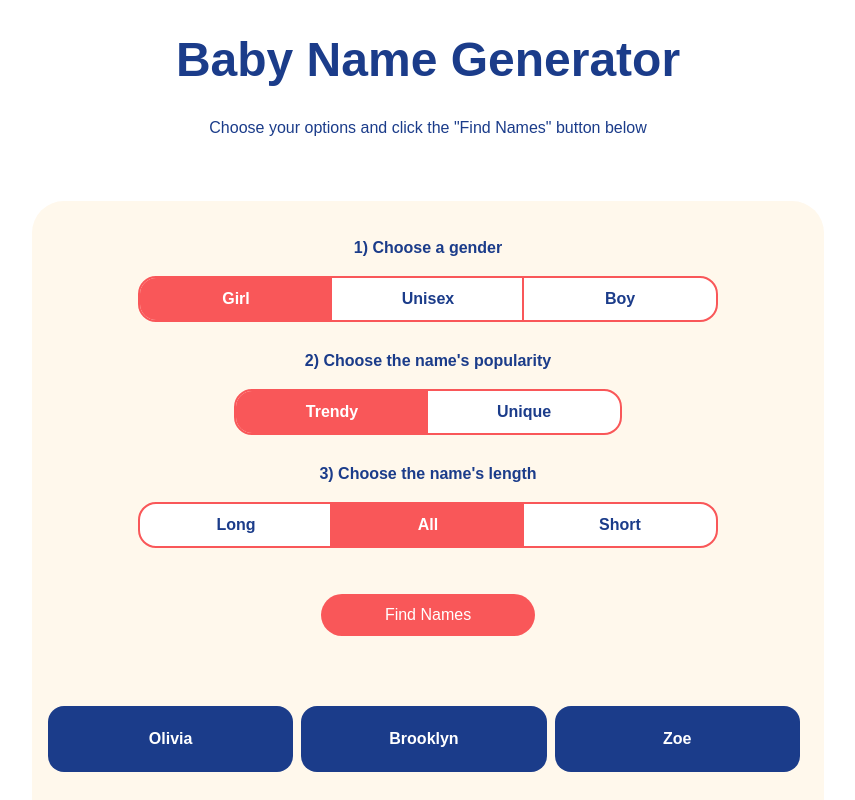
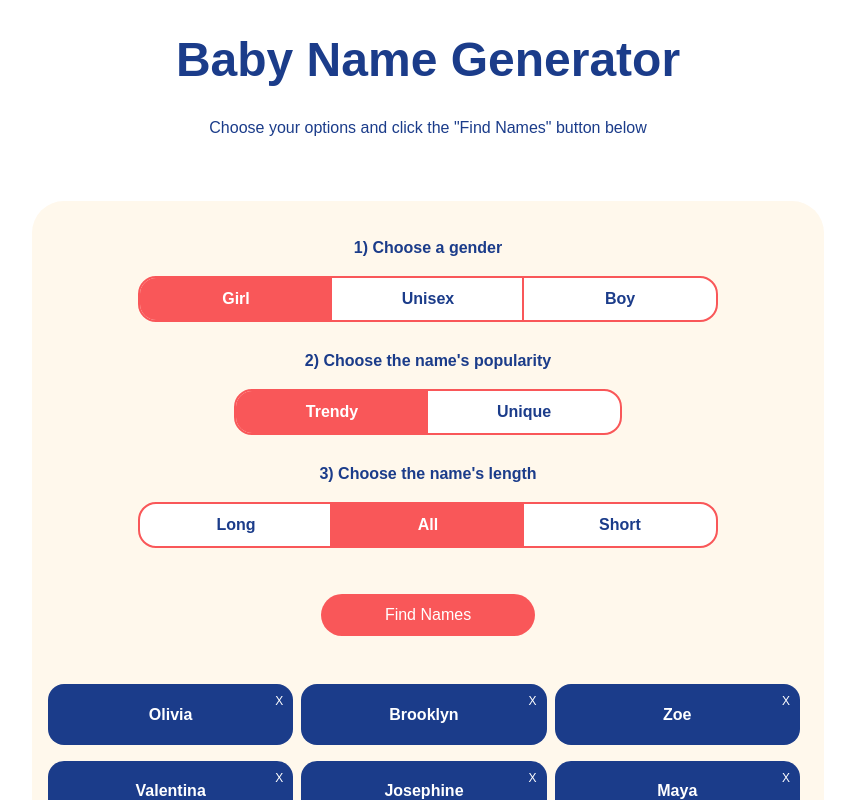
Before and after one commit to rodolfo-santos/baby_name_generator, a Nuxt app: page / in a window 1280 px wide. Both pictures are taken after a click on the button "Find Names". Shown: the top 800 px of the page, without its empty margins (212-1067 px from the left). Built offline with nearby package versions, Linux system fonts and the light colour scheme.

Commit message:
✨ remove card featuare

```diff
--- /dev/null
+++ b/components/Card/Name.vue
@@ -0,0 +1,43 @@
+<script lang="ts" setup>
+interface IProps {
+  name: string;
+  index: number;
+}
+
+const props = defineProps<IProps>();
+const emit = defineEmits(['remove']);
+
+function removeName() {
+  emit('remove', props.index);
+}
+</script>
+
+<template>
+  <div class="card">
+    <h4>
+      {{ props.name }}
+    </h4>
+    <div @click="removeName">X</div>
+  </div>
+</template>
+
+<style>
+.card {
+  min-width: 32.28%;
+  background: #1b3c8a;
+  color: #fff;
+  border-radius: 1rem;
+  margin-right: 0.5rem;
+  margin-bottom: 1rem;
+  position: relative;
+}
+
+.card div {
+  position: absolute;
+  top: 10px;
+  right: 10px;
+  cursor: pointer;
+  color: #fff;
+  font-size: 0.75em;
+}
+</style>
--- a/pages/index.vue
+++ b/pages/index.vue
@@ -31,9 +31,9 @@ const optionsArray = [
   }
 ];
 
-const selectedNames = ref<String[]>([]);
+const selectedNames = ref<string[]>([]);
 
-const computeSelectedNames = () => {
+function computeSelectedNames() {
   const filteredNames = names
     .filter((name) => name.gender === options.gender)
     .filter((name) => name.popularity === options.popularity)
@@ -43,7 +43,13 @@ const computeSelectedNames = () => {
     });
 
   selectedNames.value = filteredNames.map((name) => name.name);
-};
+}
+
+function removeName(index: number) {
+  const filteredNames = [...selectedNames.value];
+  filteredNames.splice(index, 1);
+  selectedNames.value = filteredNames;
+}
 </script>
 
 <template>
@@ -54,10 +60,12 @@ const computeSelectedNames = () => {
       <Option v-for="option in optionsArray" :key="option.category" :option="option" :options="options" />
       <button class="primary" @click="computeSelectedNames">Find Names</button>
       <div class="cards-container">
-        <h4 v-for="name in selectedNames" class="card">
-          {{ name }}
-        </h4>
-        <p></p>
+        <CardName
+          v-for="(name, index) in selectedNames"
+          :key="name"
+          :name="name"
+          :index="index"
+          @remove="() => removeName(index)" />
       </div>
     </div>
   </div>
@@ -85,6 +93,12 @@ h1 {
   margin-top: 4rem;
 }
 
+.cards-container {
+  display: flex;
+  margin-top: 3rem;
+  flex-wrap: wrap;
+}
+
 .primary {
   background-color: #f95759;
   color: #fff;
@@ -95,29 +109,4 @@ h1 {
   cursor: pointer;
   border: 0;
 }
-
-.cards-container {
-  display: flex;
-  margin-top: 3rem;
-  flex-wrap: wrap;
-}
-
-.card {
-  min-width: 32.28%;
-  background: #1b3c8a;
-  color: #fff;
-  border-radius: 1rem;
-  margin-right: 0.5rem;
-  margin-bottom: 1rem;
-  position: relative;
-  padding: 1.5rem 0;
-}
-
-.card p {
-  position: absolute;
-  top: -30%;
-  left: 92.5%;
-  cursor: pointer;
-  color: rgba(255, 255, 255, 0.178);
-}
 </style>
```
